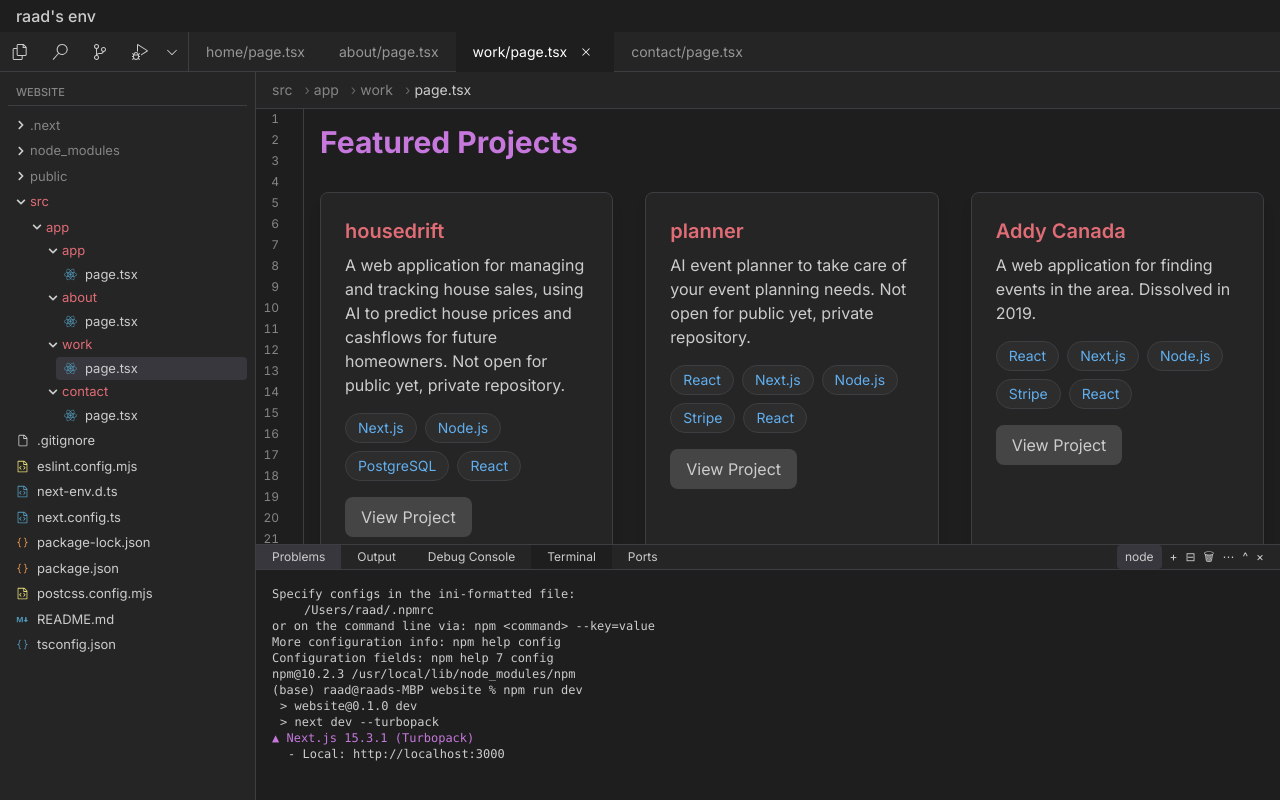
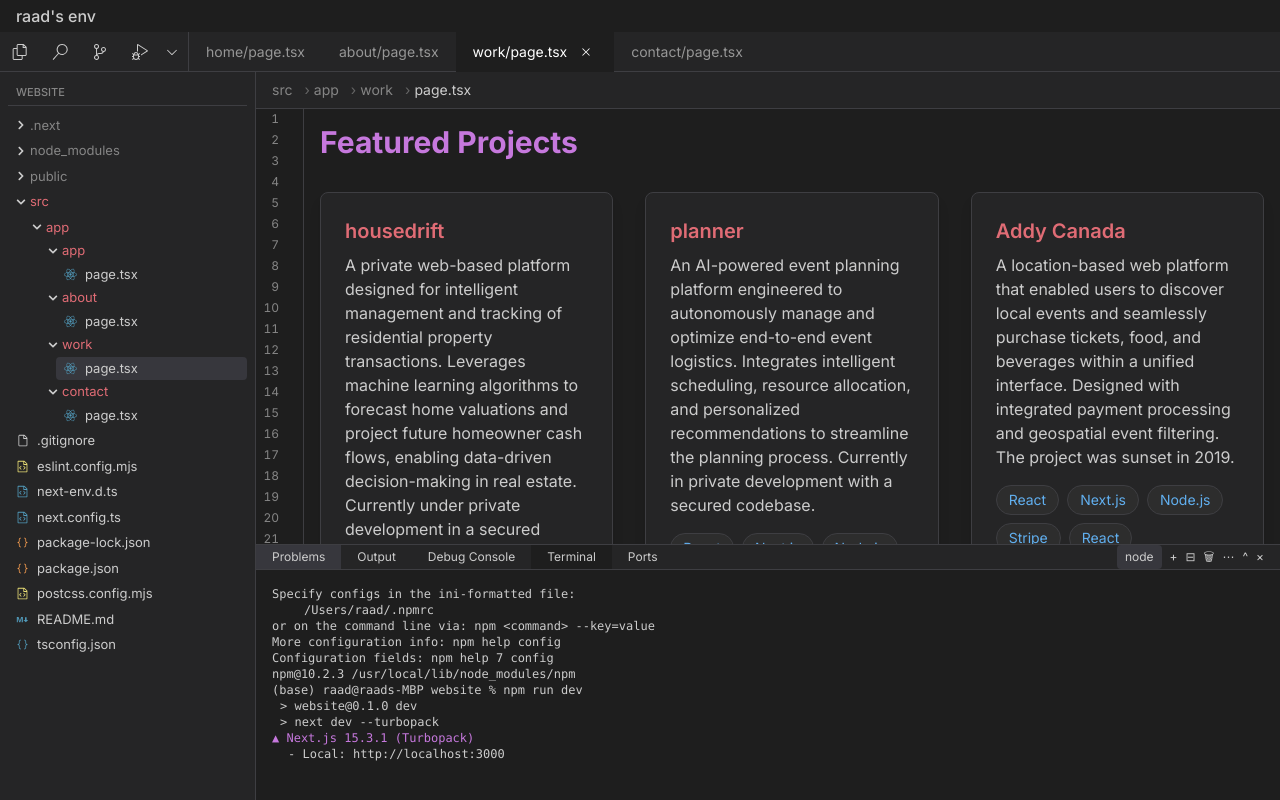
Before and after one commit to raadthedeveloper/website, a Next.js app: page /work in a window 1280 px wide. Built offline with nearby package versions, Linux system fonts and the light colour scheme.

Commit message:
UI changes

```diff
--- a/src/app/about/page.tsx
+++ b/src/app/about/page.tsx
@@ -49,7 +49,7 @@
                   <li><a href="https://www.synaply.io" target="_blank" rel="noopener noreferrer" className="text-[#61AFEF] hover:text-white transition-colors">www.synaply.io</a></li>
                 </ul>
                 <div className="flex flex-wrap gap-2">
-                  {["React", "Next.JS", "Express"].map((tech, techIndex) => (
+                  {["React", "Next.js", "Express"].map((tech, techIndex) => (
                     <span
                       key={techIndex}
                       className="bg-[#2d2d2d] text-[#61AFEF] px-3 py-1 rounded-full text-sm border border-[#3e3e42]"
--- a/src/app/page.tsx
+++ b/src/app/page.tsx
@@ -15,32 +15,39 @@
             </h1>
             <div className="bg-[#252526] p-6 rounded-lg border border-[#3e3e42]">
               <p className="text-[#cccccc]">
-                I'm a passionate associate actuary and software developer specializing in improving processes in any language. I work on full-stack web development and machine learning projects.
-                I love to build solutions to complex problems.
+              I'm an actuarial professional with a strong foundation in insurance analytics,
+              complemented by my work as an independent software engineer focused on high-performance,
+              cross-functional systems. My expertise spans full-stack application architecture,
+              machine learning model deployment, and the automation of actuarial and financial workflows
+              across diverse programming environments. I am driven by the challenge of deconstructing complex
+              problems and engineering elegant, data-informed solutions that integrate seamlessly across
+              business and technology domains.
               </p>
             </div>
           </div>
 
           <div className="mb-8">
             <h2 className="text-2xl font-semibold mb-4 text-[#C678DD]">Hobbies</h2>
+            <div className="grid grid-cols-2 gap-6">
               <div className="bg-[#252526] p-6 rounded-lg border border-[#3e3e42]">
-              <div className="grid grid-cols-2 gap-6">
-                <div>
                 <h3 className="font-medium mb-2 text-[#E06C75]">Sports</h3>
-                  <ul className="text-[#cccccc] space-y-1">
+                <ul className="text-[#cccccc] flex flex-wrap gap-4">
                   <li>Skiing</li>
                   <li>Golfing</li>
                   <li>Running</li>
+                  <li>Cycling</li>
+                  <li>Weightlifting</li>
                 </ul>
               </div>
-                <div>
+              <div className="bg-[#252526] p-6 rounded-lg border border-[#3e3e42]">
                 <h3 className="font-medium mb-2 text-[#E06C75]">Other Interests</h3>
-                  <ul className="text-[#cccccc] space-y-1">
+                <ul className="text-[#cccccc] flex flex-wrap gap-4">
+                  <li>LeetCode</li>
                   <li>Chess</li>
-                    <li>LeetCode</li>
                   <li>Painting</li>
+                  <li>Reading</li>
+                  <li>Traveling</li>
                 </ul>
-                </div>
               </div>
             </div>
           </div>
@@ -55,6 +62,7 @@
                     <li>React / Next.js</li>
                     <li>TypeScript</li>
                     <li>Tailwind CSS</li>
+                    <li>HTML/CSS</li>
                   </ul>
                 </div>
                 <div>
@@ -63,6 +71,7 @@
                     <li>Node.js</li>
                     <li>Python</li>
                     <li>PostgreSQL</li>
+                    <li>C++</li>
                   </ul>
                 </div>
                 <div>
@@ -71,6 +80,7 @@
                     <li>TensorFlow</li>
                     <li>PyTorch</li>
                     <li>Scikit-learn</li>
+                    <li>R</li>
                   </ul>
                 </div>
                 <div>
--- a/src/app/work/page.tsx
+++ b/src/app/work/page.tsx
@@ -6,19 +6,19 @@
   const projects = [
     {
       title: 'housedrift',
-      description: ["A web application for managing and tracking house sales, using AI to predict house prices and cashflows for future homeowners. Not open for public yet, private repository."],
+      description: ["A private web-based platform designed for intelligent management and tracking of residential property transactions. Leverages machine learning algorithms to forecast home valuations and project future homeowner cash flows, enabling data-driven decision-making in real estate. Currently under private development in a secured repository."],
       technologies: ['Next.js', 'Node.js', 'PostgreSQL', "React"],
       link: 'https://github.com/raadthedeveloper'
     },
     {
       title: 'planner',
-      description: 'AI event planner to take care of your event planning needs. Not open for public yet, private repository.',
+      description: 'An AI-powered event planning platform engineered to autonomously manage and optimize end-to-end event logistics. Integrates intelligent scheduling, resource allocation, and personalized recommendations to streamline the planning process. Currently in private development with a secured codebase.',
       technologies: ['React', 'Next.js', 'Node.js', 'Stripe','React'],
       link: 'https://github.com/raadthedeveloper'
     },
     {
       title: 'Addy Canada',
-      description: 'A web application for finding events in the area. Dissolved in 2019.',
+      description: 'A location-based web platform that enabled users to discover local events and seamlessly purchase tickets, food, and beverages within a unified interface. Designed with integrated payment processing and geospatial event filtering. The project was sunset in 2019.',
       technologies: ['React', 'Next.js', 'Node.js', 'Stripe','React'],
       link: 'https://github.com/raadthedeveloper'
     }
@@ -34,17 +34,17 @@
         "Modelled new treaty cells in AXIS from pricing to production by creating AXIS scripts in DataLink, batches, and rules tables",
         "Took initiative by engineering .dll files using C++ in Visual Studio to explore options in making AXIS processes/batches more efficient"
       ],
-      technologies: ["C++", "Moody's AXIS", "SQL", "Office 365"]
+      technologies: ["C++", "Moody's AXIS", "SQL"]
     },
     {
       title: "Software Engineer",
       company: "Synaply",
       period: "2024 - 2024",
-      description: "Engineer apart of a sales solution web application.",
+      description: "Contributed as a software engineer to the development of a sales intelligence web application that leverages AI to transform qualitative insights from sales representatives into actionable data. The platform empowers sales organizations to operationalize feedback loops and optimize performance through data-driven decision-making.",
       achievements: [
         "www.synaply.io"
       ],
-      technologies: ["React", "Next.JS", "Express"]
+      technologies: ["React", "Next.js", "Express"]
     },
     {
       title: "Actuarial Analyst",
```
Lines whose indentation alone changed are shown as unchanged.
